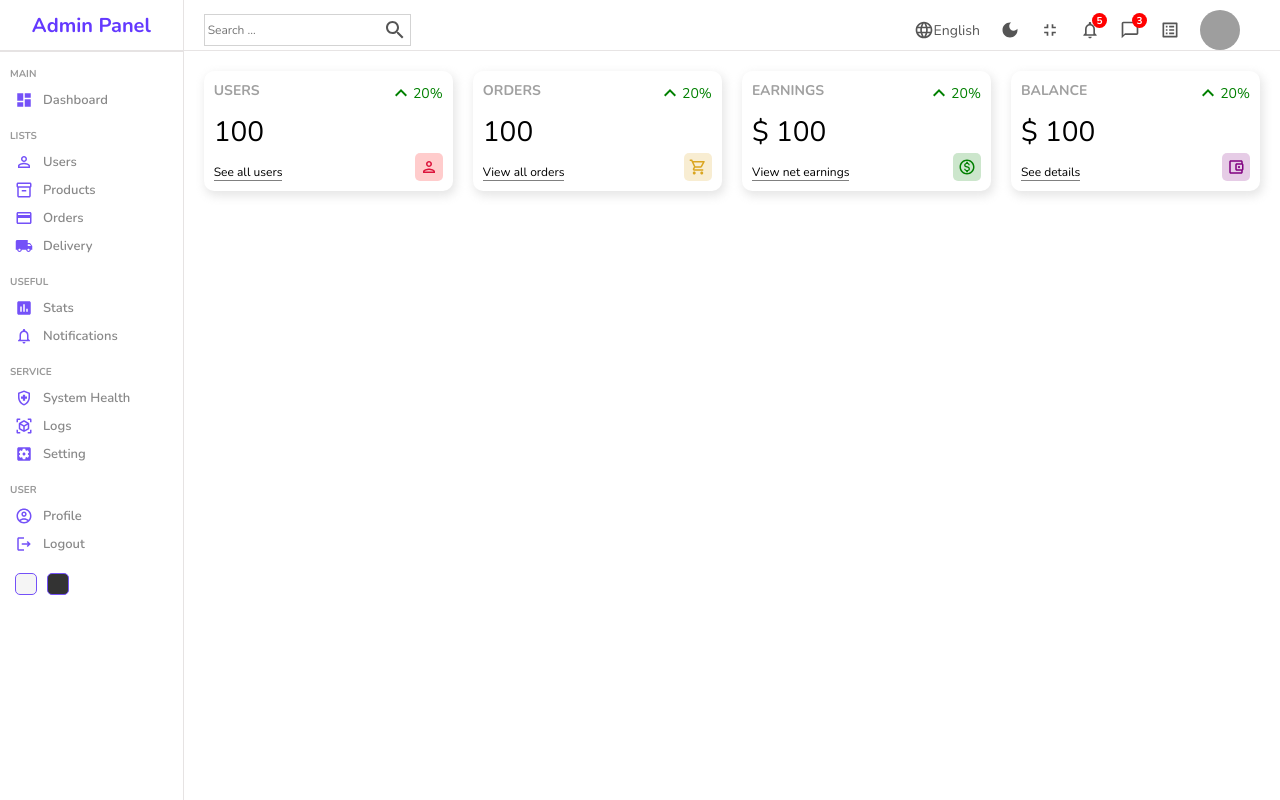
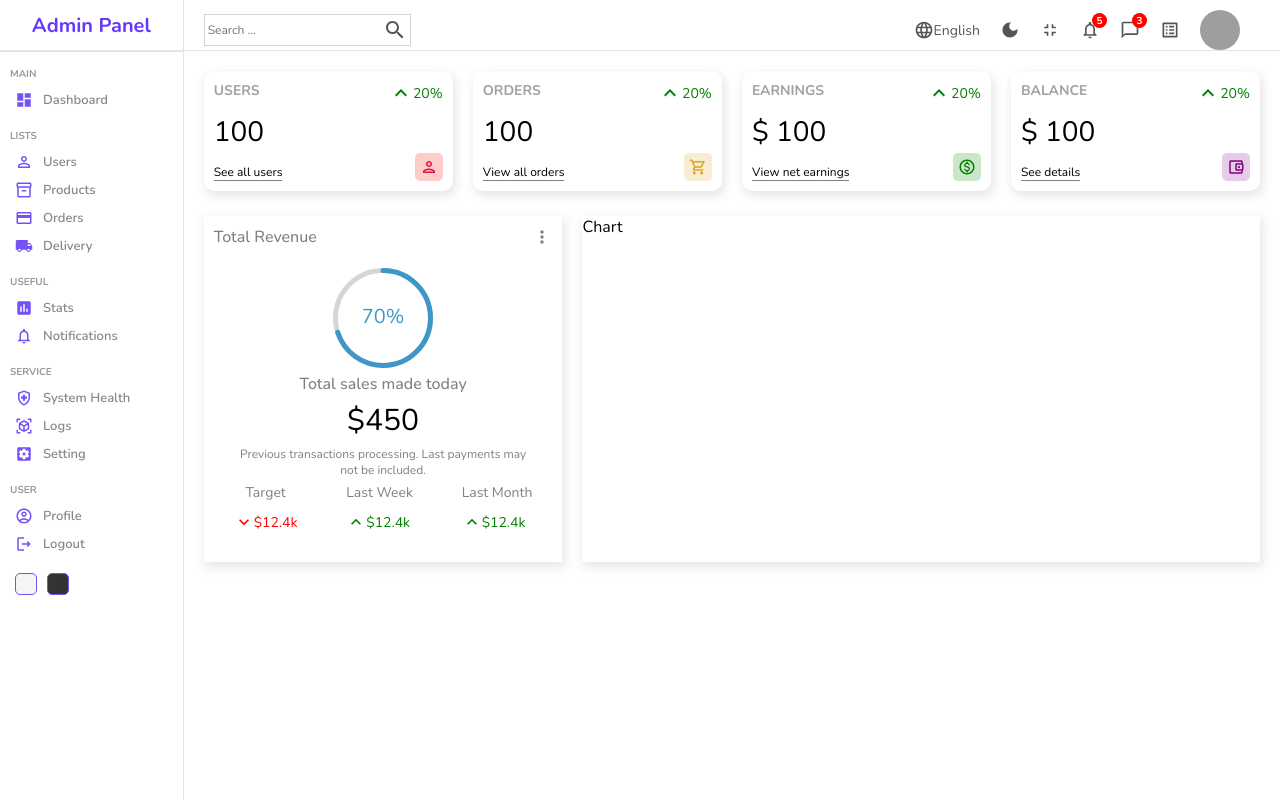
Before and after one commit to Yurii-Sapsai/project-admin-panel-desktop, a React (Create React App) app: page / in a window 1280 px wide. Built offline with nearby package versions, Linux system fonts and the light colour scheme; grey boxes are pictures that could not be loaded.

Commit message:
add new component - React Progress Bar

```diff
--- a/package.json
+++ b/package.json
@@ -11,6 +11,7 @@
     "@testing-library/react": "^13.3.0",
     "@testing-library/user-event": "^13.5.0",
     "react": "^18.1.0",
+    "react-circular-progressbar": "^2.0.4",
     "react-dom": "^18.1.0",
     "react-router-dom": "^6.3.0",
     "react-scripts": "5.0.1",
--- /dev/null
+++ b/src/components/Chart/Chart.jsx
@@ -0,0 +1,10 @@
+import React from 'react'
+import './Chart.sass'
+
+function Chart() {
+  return (
+    <div className='chart'>Chart</div>
+  )
+}
+
+export default Chart
--- /dev/null
+++ b/src/components/Chart/Chart.sass
@@ -0,0 +1,5 @@
+.chart
+    flex: 4
+
+    -webkit-box-shadow: 2px 4px 10px 1px rgba(0, 0, 0, 0.47)
+    box-shadow: 2px 4px 10px 1px rgba(201, 201, 201, 0.47)
--- /dev/null
+++ b/src/components/Featured/Featured.jsx
@@ -0,0 +1,53 @@
+import React from 'react'
+import './Featured.sass'
+
+import MoreVertOutlinedIcon from '@mui/icons-material/MoreVertOutlined';
+import KeyboardArrowDownIcon from "@mui/icons-material/KeyboardArrowDown";
+import KeyboardArrowUpOutlinedIcon from "@mui/icons-material/KeyboardArrowUpOutlined";
+
+import { CircularProgressbar } from "react-circular-progressbar";
+import "react-circular-progressbar/dist/styles.css";
+
+function Featured() {
+    return (
+        <div className='featured'>
+            <div className="top">
+                <h1 className='title'>Total Revenue</h1>
+                <MoreVertOutlinedIcon fontSize='small' />
+            </div>
+            <div className="bottom">
+                <div className="featuredChart">
+                    <CircularProgressbar value={70} text={"70%"} strokeWidth={5} />
+                </div>
+                <p className="title">Total sales made today</p>
+                <p className="amount">$450</p>
+                <p className="desc">Previous transactions processing. Last payments may not be included.</p>
+                <div className="summary">
+                    <div className="item">
+                        <div className="itemTitle">Target</div>
+                        <div className="itemResult negative">
+                            <KeyboardArrowDownIcon fontSize="small" />
+                            <div className="resultAmount">$12.4k</div>
+                        </div>
+                    </div>
+                    <div className="item">
+                        <div className="itemTitle">Last Week</div>
+                        <div className="itemResult positive">
+                            <KeyboardArrowUpOutlinedIcon fontSize="small" />
+                            <div className="resultAmount">$12.4k</div>
+                        </div>
+                    </div>
+                    <div className="item">
+                        <div className="itemTitle">Last Month</div>
+                        <div className="itemResult positive">
+                            <KeyboardArrowUpOutlinedIcon fontSize="small" />
+                            <div className="resultAmount">$12.4k</div>
+                        </div>
+                    </div>
+                </div>
+            </div>
+        </div>
+  )
+}
+
+export default Featured
--- /dev/null
+++ b/src/components/Featured/Featured.sass
@@ -0,0 +1,65 @@
+.featured
+    flex: 2
+    padding: 10px
+    -webkit-box-shadow: 2px 4px 10px 1px rgba(0, 0, 0, 0.47)
+    box-shadow: 2px 4px 10px 1px rgba(201, 201, 201, 0.47)
+
+    .top
+        display: flex
+        align-items: center
+        justify-content: space-between
+        color: gray
+
+        .title
+            font-size: 16px
+            font-weight: 500
+
+    .bottom
+        padding: 20px
+        display: flex
+        flex-direction: column
+        justify-content: center
+        align-items: center
+        gap: 5px
+
+        .featuredChart
+            width: 100px
+            height: 100px
+
+        .title
+            font-weight: 500
+            color: gray
+
+        .amount
+            font-size: 30px
+
+        .desc
+            font-weight: 300
+            font-size: 12px
+            color: gray
+            text-align: center
+
+        .summary
+            width: 100%
+            display: flex
+            align-items: center
+            justify-content: space-between
+
+            .item
+                text-align: center
+
+                .itemTitle
+                    font-size: 14px
+                    color: gray
+
+                .itemResult
+                    display: flex
+                    align-items: center
+                    margin-top: 10px
+                    font-size: 14px
+
+                    &.positive
+                        color: green
+
+                    &.negative
+                        color: red
--- a/src/pages/HomePage/HomePage.jsx
+++ b/src/pages/HomePage/HomePage.jsx
@@ -4,6 +4,8 @@
 import Navbar from '../../components/Navbar/Navbar'
 import Sidebar from '../../components/Sidebar/Sidebar'
 import Widget from '../../components/Widget/Widget'
+import Featured from '../../components/Featured/Featured'
+import Chart from '../../components/Chart/Chart'
 
 function HomePage() {
   return (
@@ -17,6 +19,10 @@
                     <Widget type="earning"/>
                     <Widget type="balance"/>
                 </div>
+                <div className="charts">
+                    <Featured/>
+                    <Chart/>
+                </div>
             </div>
         </div>
   )
--- a/src/pages/HomePage/HomePage.sass
+++ b/src/pages/HomePage/HomePage.sass
@@ -4,7 +4,10 @@
     .homeContainer
         flex: 6
 
-        .widgets
+        .widgets, .charts
             display: flex
             padding: 20px
             gap: 20px
+
+        .charts
+            padding: 5px 20px
```
Also changed, not shown: 1 other file (tests, documents, lock files or other folders).
